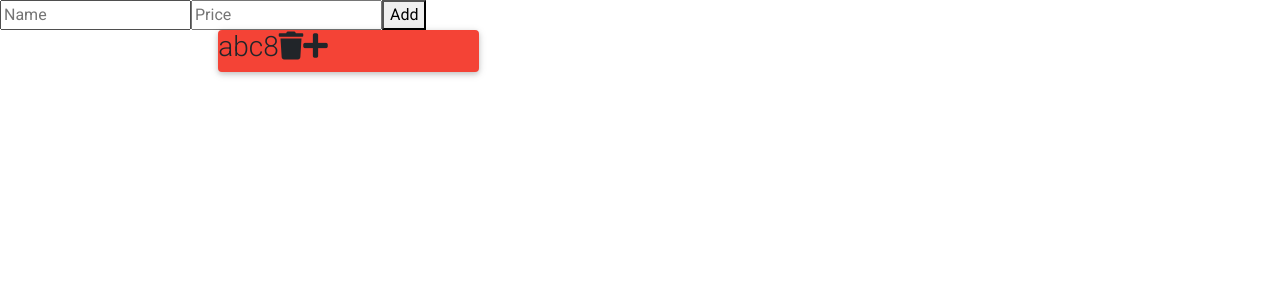
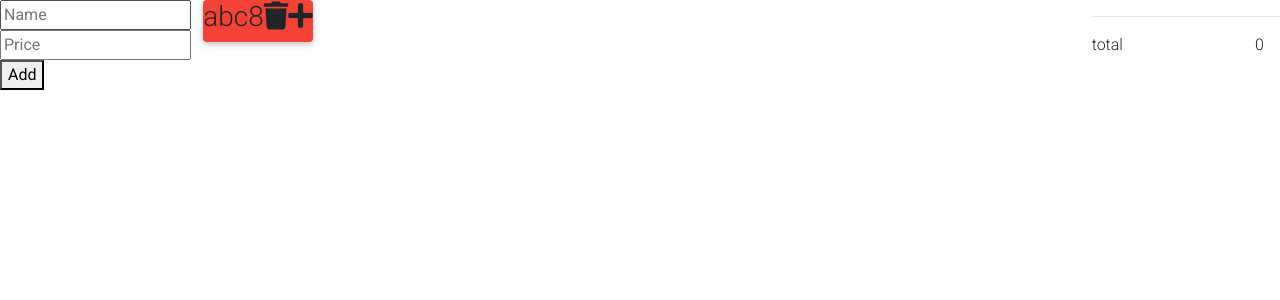
Before and after one commit to AJS3993/ecom, a React (Create React App) app: page / in a window 1280 px wide. Shown: the top 300 px of the page. Built offline with nearby package versions, Linux system fonts and the light colour scheme.

Commit message:
cart total

```diff
--- a/src/App.js
+++ b/src/App.js
@@ -1,6 +1,7 @@
 import React from 'react';
 import ListItems from './ListItems/ListItems';
-
+import Cart from './Cart/Cart';
+import {MDBCol,MDBRow} from 'mdbreact';
 
 class App extends React.Component {
   constructor(props){
@@ -93,21 +94,32 @@ addProduct(e){
   //     items: items
   //   })
   // }
+
  render(){
   return (
     <div className="App">
       <header>
+        <MDBRow>
 
-
+          <MDBCol md='2'>
             <form id="to-do-form" onSubmit={this.addItem}>
               <input type="text" name='text' placeholder="Name"  onChange={this.handleTextInput}></input>
               <input type="text" name='price' placeholder="Price" onChange={this.handlePriceInput}></input>
               <button type="submit">Add</button>
             </form>
+          </MDBCol>
 
+          <MDBCol md='8'>
+            <MDBRow>
               <ListItems products={this.state.products} items={this.state.items} deleteItem={this.deleteItem} addProduct={this.addProduct}/>
+            </MDBRow>
+          </MDBCol>
 
+          <MDBCol md='2'>
+            <Cart products={this.state.products} items={this.state.items} deleteItem={this.deleteItem} addProduct={this.addProduct}/>
+          </MDBCol>
 
+        </MDBRow>
 
       </header>
     </div>
--- a/src/Cart/Cart.js
+++ b/src/Cart/Cart.js
@@ -1,21 +1,33 @@
 import React from 'react';
-import {
-  MDBCard
-} from 'mdbreact';
-import './Product.css';
+import {MDBCol,MDBRow} from 'mdbreact';
+import './Cart.css';
+import {formatPrice} from '../helpers';
 
-class Product
- extends React.Component {
+function Cart(props){
 
-  render() {
-    return (
-      <div id='product'>
+  // Products in the cart
+  var sum = 0
+  const products = props.products;
+  const listProducts = products.map(product =>
+    {
 
-      <button>product</button>
+      return <div key={product.text}>
+        <span>{product.text}</span>
+        <span key={product.text} className='float-right mr-3'>{formatPrice(product.price)}</span>
+        { sum += parseInt(product.price)}
+      </div>
+     })
 
-    </div>
-    );
-  }
-}
+    return <div>
+      <MDBRow>
+        <MDBCol>{listProducts}
+          <hr/>
+          <span>total</span>
+          <span className='float-right mr-3'>{sum}</span>
+        </MDBCol>
 
-export default Product;
+      </MDBRow>
+    </div>;
+    }
+
+    export default Cart;
--- a/src/ListItems/ListItems.js
+++ b/src/ListItems/ListItems.js
@@ -1,62 +1,32 @@
 import React from 'react';
-import {
-    MDBIcon,
-    MDBCard,
-    MDBCol,
-    MDBRow,
-    MDBCardImage
-  } from 'mdbreact';
-
-
+import {MDBIcon,MDBCard} from 'mdbreact';
 
 function ListItems(props){
-
-
-// Products in the cart
-
-        const products = props.products;
-
-        const listProducts = products.map(product =>
-            {
-            return <div key={product.text}><span>{product.text}</span><span className='float-right mr-3'>{product.price}</span></div>
-
-            })
-
-
   // Items for sale
-
   const items = props.items;
   const listItems = items.map(item =>
    {
-       return <MDBCol md='4'> <MDBCard className='red'> <div className="list" key={item.text}>
+    return <MDBCard className='red'>
+      <div className="list" key={item.text}>
         <h3>
+
           {item.text}
           {item.price}
+
           <span>
-        <MDBIcon className="faicons" onClick={() => {
-            props.deleteItem(item.text)
-        }} icon="trash" />
+            <MDBIcon className="faicons" onClick={() => {props.deleteItem(item.text)}} icon="trash" />
           </span>
 
           <span>
-        <MDBIcon className="faicons" onClick={() => {
-            props.addProduct(item)
-        }} icon="plus" />
+            <MDBIcon className="faicons" onClick={() => {props.addProduct(item)}} icon="plus" />
           </span>
 
         </h3>
       </div>
-    </MDBCard></MDBCol>})
+    </MDBCard>})
+
 return <div>
-
-<MDBRow>
-    <MDBCol md='2'></MDBCol>
-
-    <MDBCol md='8'><MDBRow> {listItems}</MDBRow></MDBCol>
-
-    <MDBCol md='2'>{listProducts}</MDBCol>
-        </MDBRow>
-
+ {listItems}
 </div>;
   }
 
--- a/src/helpers.js
+++ b/src/helpers.js
@@ -8,6 +8,7 @@ export function formatPrice(cents) {
   export function rando(arr) {
     return arr[Math.floor(Math.random() * arr.length)];
   }
+
 
   export function slugify(text) {
     return text
```
Also changed, not shown: src/index 2.css (deleted, +0 -30 lines). Lines whose indentation alone changed are shown as unchanged.
